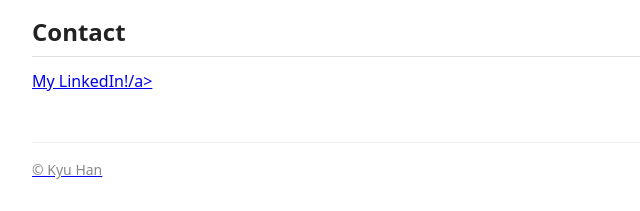
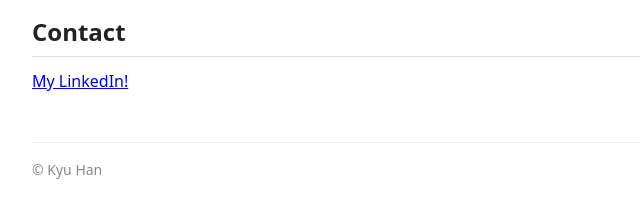
Before and after one commit to kyuhan28/portfoliocs1530, a plain HTML site: page index.html in a window 1280 px wide. Shown: the part 690-901 px from the top of the page, 232-872 px from the left. Drawn offline with Linux system fonts and the light colour scheme.

Commit message:
fixed a bug.

```diff
--- a/index.html
+++ b/index.html
@@ -71,7 +71,7 @@
       <h2>Contact</h2>
       <!-- TODO: Replace href="#" with a real link (e.g., mailto:you@example.com or your LinkedIn URL) -->
       <!-- TODO: Replace the link text with something descriptive, e.g. "Email me" or "LinkedIn" -->
-      <p><a href="https://www.linkedin.com/in/kyu-han-pitt2028/">My LinkedIn!/a></p>
+      <p><a href="https://www.linkedin.com/in/kyu-han-pitt2028/">My LinkedIn!</a></p>
     </section>
 
   </main>
```
